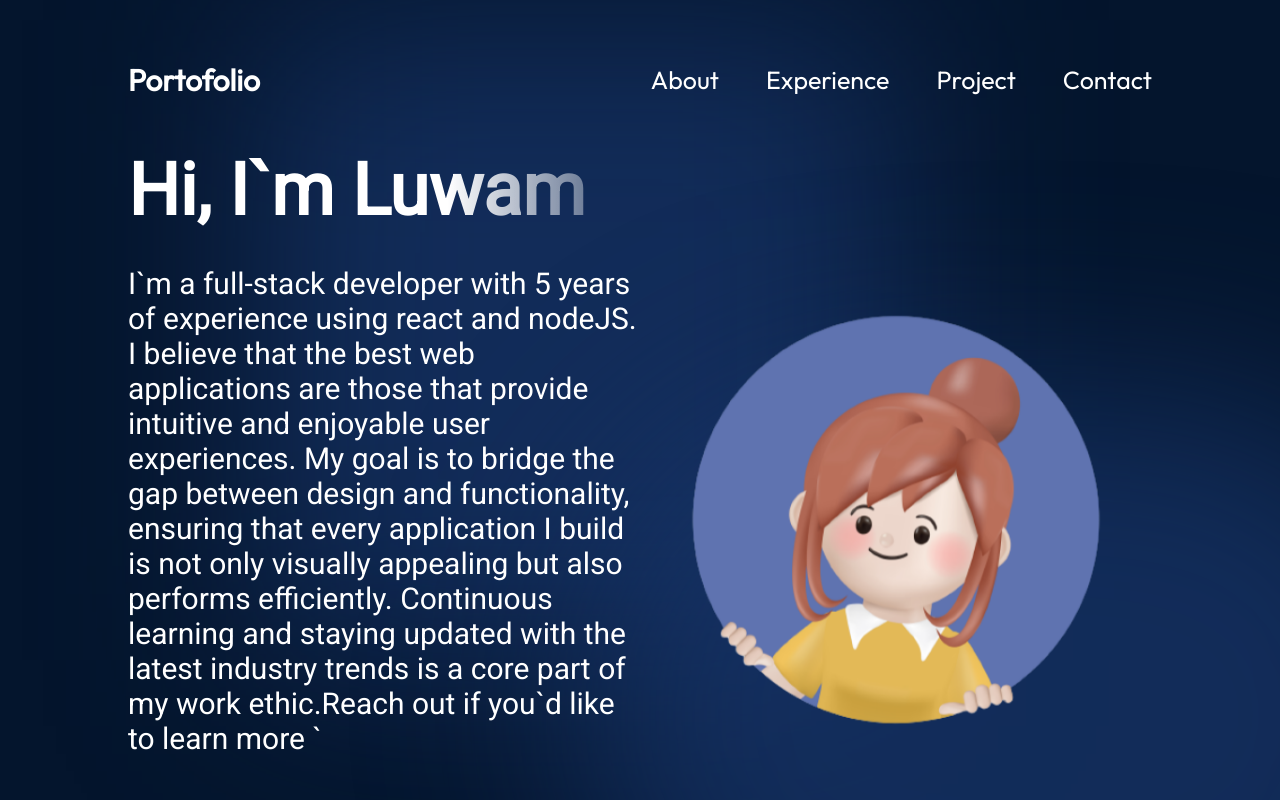
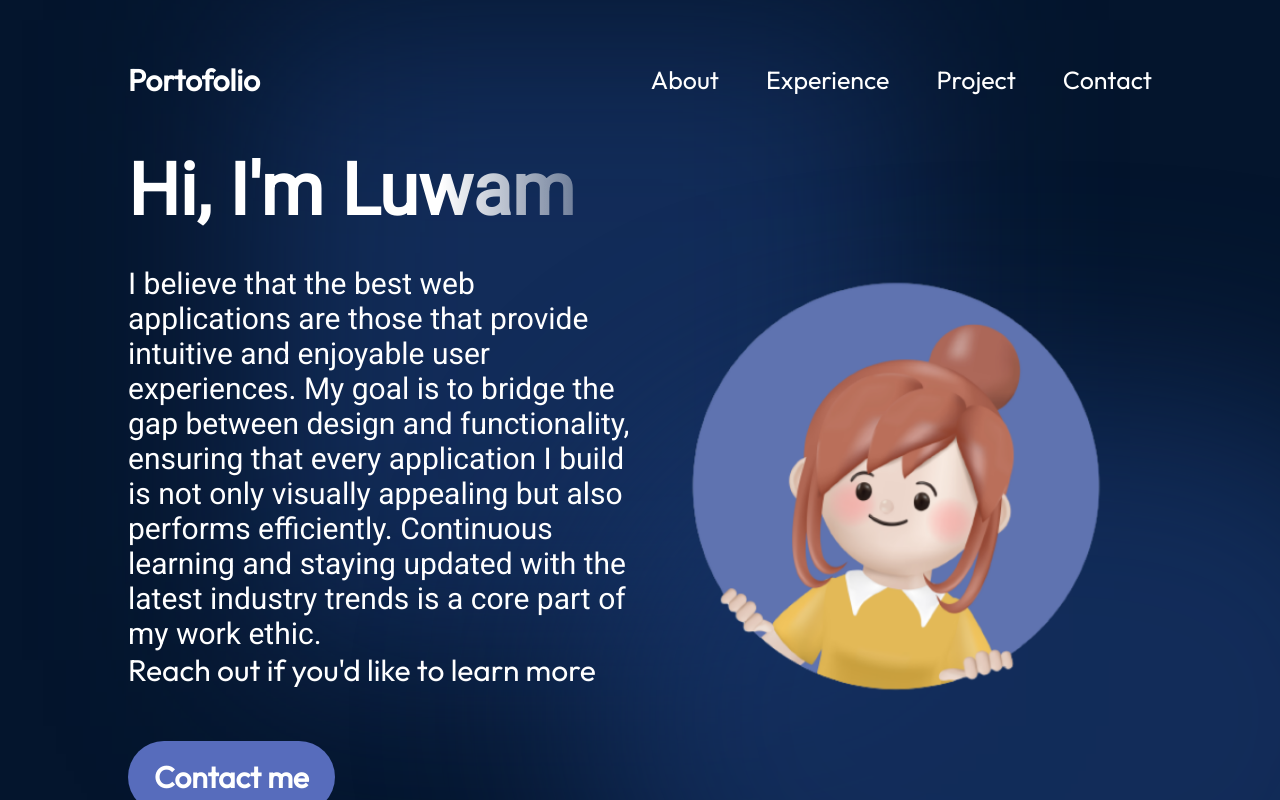
Before and after one commit to merinnaa/my-portofolio, a React (Vite) app: page / in a window 1280 px wide. Shown: the top 800 px of the page. Built offline with nearby package versions, Linux system fonts and the light colour scheme.

Commit message:
readme file added

```diff
--- a/src/component/Hero/Hero.jsx
+++ b/src/component/Hero/Hero.jsx
@@ -5,17 +5,17 @@ export const Hero = () => {
   return (
    <section className={styles.container}>
     <div className={styles.content}>
-      <h1 className={styles.title}>Hi, I`m Luwam</h1>
-      <p className={styles.description}>I`m a full-stack developer with 5 years of experience using react and nodeJS.
-        I  believe that the best web applications are those
+      <h1 className={styles.title}>Hi, I'm Luwam</h1>
+      <p className={styles.description}>I  believe that the best web applications are those
         that provide intuitive and enjoyable user experiences.
          My goal is to bridge the gap between design and
          functionality, ensuring that every application I
          build is not only visually appealing but also performs
          efficiently. Continuous learning and staying updated
           with the latest industry trends is a core part of
-           my work ethic.Reach out if you`d like to learn
-           more ` </p>
+           my work ethic.
+           <p>Reach out if you'd like to learn
+           more</p> </p>
            <a href='mailto:lwamyohannes2018@gmail.com' className={styles.contactBtn}>Contact me</a>
     </div>
     <img src={getImageUrl("hero/heroImage.png")} alt='her image of me' className={styles.heroImg}/>
```
Also changed, not shown: 1 other file (tests, documents, lock files or other folders).
